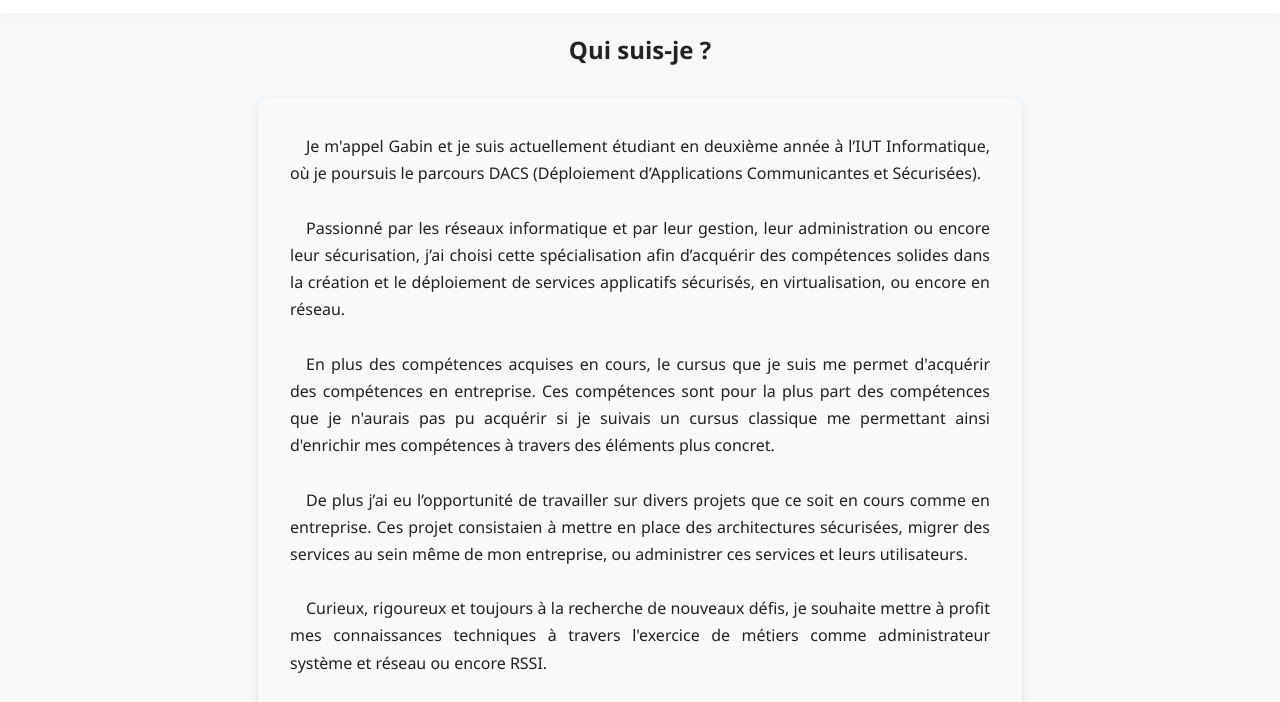
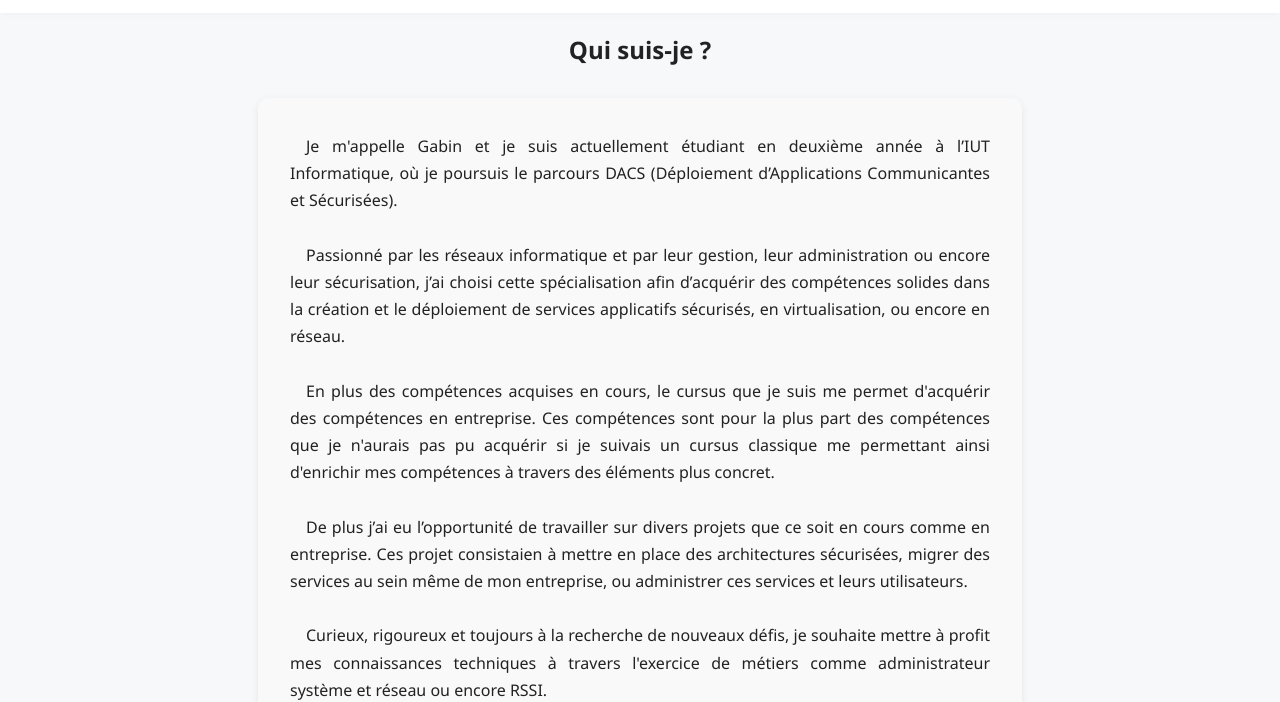
Before and after one commit to gcrozet-amd/gcrozet-amd.github.io, a plain HTML site: page index.html in a window 1280 px wide. Shown: the part 105-807 px from the top of the page. Drawn offline with Linux system fonts and the light colour scheme.

Commit message:
Update index.html

```diff
--- a/index.html
+++ b/index.html
@@ -284,7 +284,7 @@ footer .socials a:hover {
 		<h1>Qui suis-je ?</h1>
 			<div class="mapresentation">
 				<p>
-					&emsp;Je m'appel Gabin et je suis actuellement étudiant en deuxième année à l’IUT Informatique,
+					&emsp;Je m'appelle Gabin et je suis actuellement étudiant en deuxième année à l’IUT Informatique,
 					où je poursuis le parcours DACS (Déploiement d’Applications Communicantes et Sécurisées).<br><br>
 					&emsp;Passionné par les réseaux informatique et par leur gestion, leur administration ou encore leur sécurisation,
 					j’ai choisi cette spécialisation afin d’acquérir des compétences solides dans la création et le déploiement de services
```
